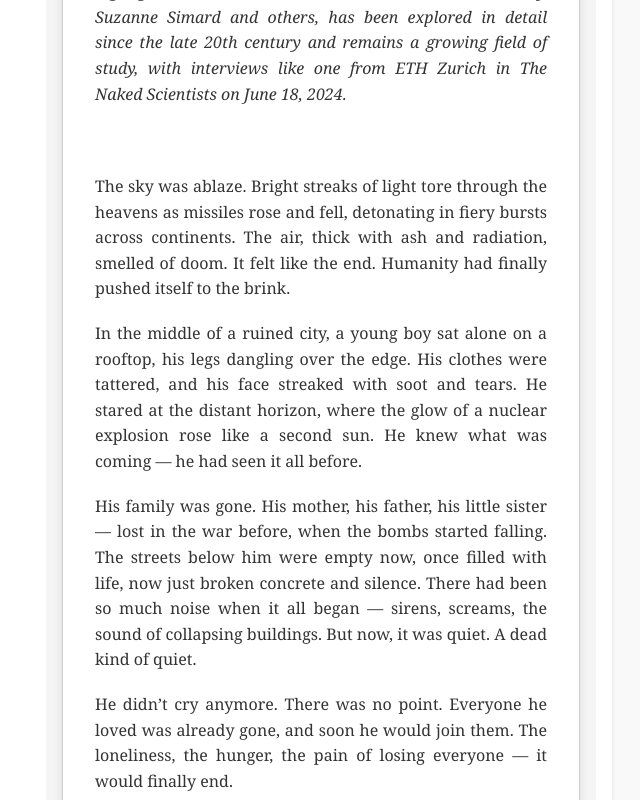
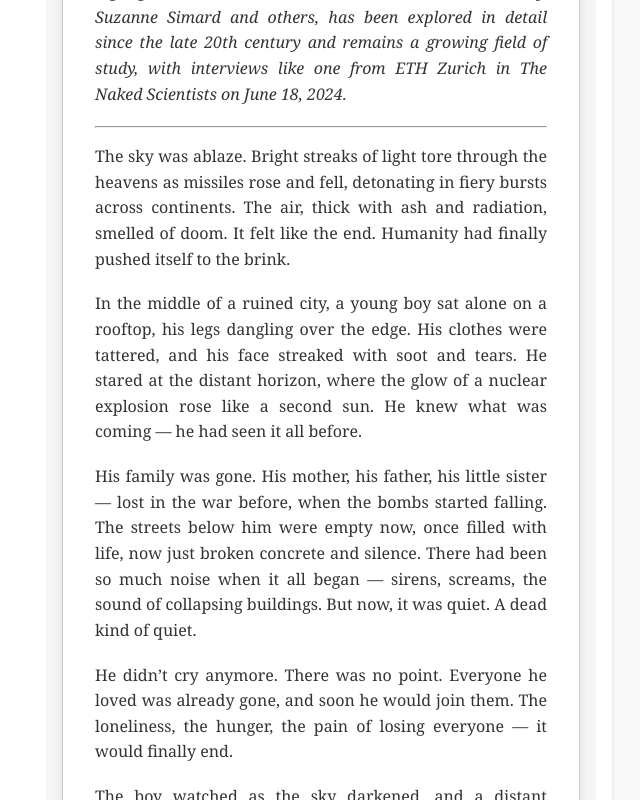
Before and after one commit to Y3454R/my-portfolio-website, a Next.js app: page /blog/seeds-of-the-stars in a window 1280 px wide. Shown: the part 900-1700 px from the top of the page, without its empty margins (444-1084 px from the left). Built offline with nearby package versions, Linux system fonts and the light colour scheme.

Commit message:
:ghost: chores: edit blog

```diff
--- a/src/data/posts.js
+++ b/src/data/posts.js
@@ -9,7 +9,7 @@ export const posts = [
     content: `
       <p><i>Scientists have found that trees communicate through a vast fungal network known as the "mycorrhizal network" or "wood wide web." These underground connections allow trees to exchange nutrients and chemical signals. For example, stressed trees can signal neighbors to boost defenses or share resources, showcasing the collaborative dynamics of forest ecosystems. This discovery, highlighted in research and discussions such as those by Suzanne Simard and others, has been explored in detail since the late 20th century and remains a growing field of study, with interviews like one from ETH Zurich in The Naked Scientists on June 18, 2024.</i></p>
 
-      <br>
+      <hr>
 
       <p>The sky was ablaze. Bright streaks of light tore through the heavens as missiles rose and fell, detonating in fiery bursts across continents. The air, thick with ash and radiation, smelled of doom. It felt like the end. Humanity had finally pushed itself to the brink.</p>
 
@@ -20,6 +20,8 @@ export const posts = [
       <p>He didn’t cry anymore. There was no point. Everyone he loved was already gone, and soon he would join them. The loneliness, the hunger, the pain of losing everyone — it would finally end.</p>
 
       <p>The boy watched as the sky darkened, and a distant rumble rolled toward him like thunder. The missile was closer now. He closed his eyes and let the wind brush against his skin. For the first time in a long while, he felt something close to peace. The end of the world would be his freedom from all the hurt.</p>
+
+      <hr>
 
       <p>But little did he know — it was just a simulation. A simulation run to test how self-destructive humans could be; and he was just a program in that simulation.</p>
 
@@ -53,6 +55,8 @@ export const posts = [
 
       <p>The Flytrap nodded, its jaws snapping shut in grim determination.</p>
 
+      <hr>
+
       <p>As human civilization crumbled into dust and the last vestiges of humanity faded into fleeting shadows in the ash, the trees stood in stillness, rooted to the Earth. Their dreams of the stars faded with the dying light, and they were left to wonder: had they been wrong to place their hopes in humanity? Or had they simply waited too long to act?</p>
     `,
   },
```
